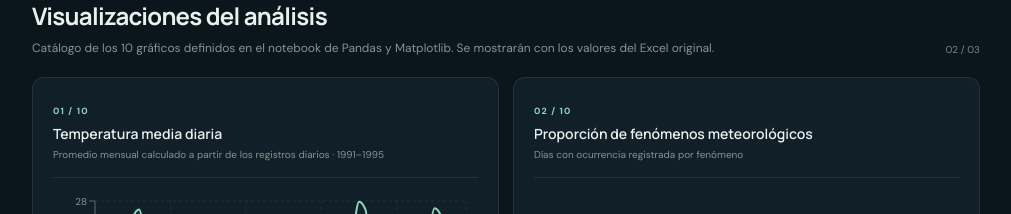
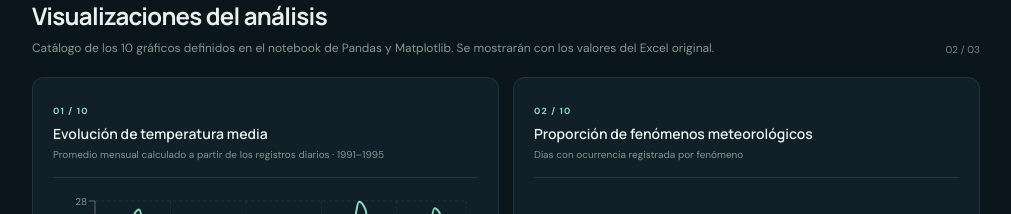
Before and after one commit to dalthashark/ClimaGlobal1991-1995, a React (Vite) app: page / in a window 1280 px wide. Shown: the part 1320-1534 px from the top of the page, without its empty margins (258-1269 px from the left). Built offline with nearby package versions, Linux system fonts and the light colour scheme.

Commit message:
fix: clarify monthly aggregation in temperature chart

```diff
--- a/src/components/ChartVisuals.jsx
+++ b/src/components/ChartVisuals.jsx
@@ -16,7 +16,7 @@ function ChartFrame({number,title,subtitle,children}) {
 }
 function ChartVisuals() {
  return <>
-  <ChartFrame number="01" title="Temperatura media diaria" subtitle="Promedio mensual calculado a partir de los registros diarios · 1991–1995">
+  <ChartFrame number="01" title="Evolución de temperatura media" subtitle="Promedio mensual calculado a partir de los registros diarios · 1991–1995">
    <ResponsiveContainer width="100%" height="100%"><LineChart data={data.temperatureTimeline} margin={{top:10,right:12,left:-18,bottom:4}}><CartesianGrid stroke="rgba(193,220,211,.09)" strokeDasharray="3 3"/><XAxis dataKey="date" tick={axis} interval={11}/><YAxis tick={axis}/><Tooltip contentStyle={tooltipStyle}/><Line type="monotone" dataKey="value" name="Temperatura media" stroke={mint} strokeWidth={2} dot={false} activeDot={{r:4}}/></LineChart></ResponsiveContainer>
   </ChartFrame>
   <ChartFrame number="02" title="Proporción de fenómenos meteorológicos" subtitle="Días con ocurrencia registrada por fenómeno">
```
